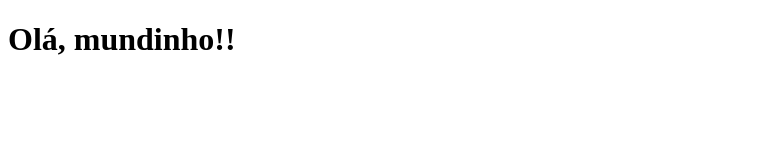
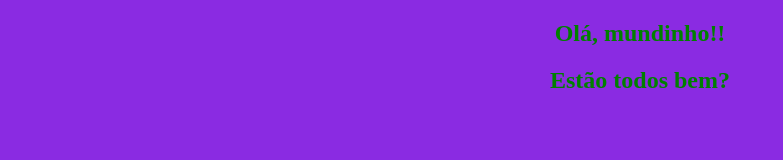
Before and after one commit to TiagoDeCarvalhoEstrada/MaterialDeIW, a plain HTML site: page index.html in a window 1280 px wide. Shown: the whole page, without its empty margins (0-783 px from the left). Drawn offline with Linux system fonts and the light colour scheme.

Commit message:
MyFirstSite

```diff
--- a/index.html
+++ b/index.html
@@ -4,9 +4,21 @@
     <meta charset="UTF-8">
     <meta http-equiv="X-UA-Compatible" content="IE=edge">
     <meta name="viewport" content="width=device-width, initial-scale=1.0">
-    <title>Document</title>
+    <title>MyFirstSite</title>
+    <style>
+        body{
+            background-color: blueviolet;
+        }
+        h2{
+            color: green;
+            text-align: center;
+        }
+    </style>
 </head>
 <body>
- <h1>Olá, mundinho!!</h1>
+
+ <h2>Olá, mundinho!!</h2>
+ <h2>Estão todos bem?</h2>
+
 </body>
 </html>
```
